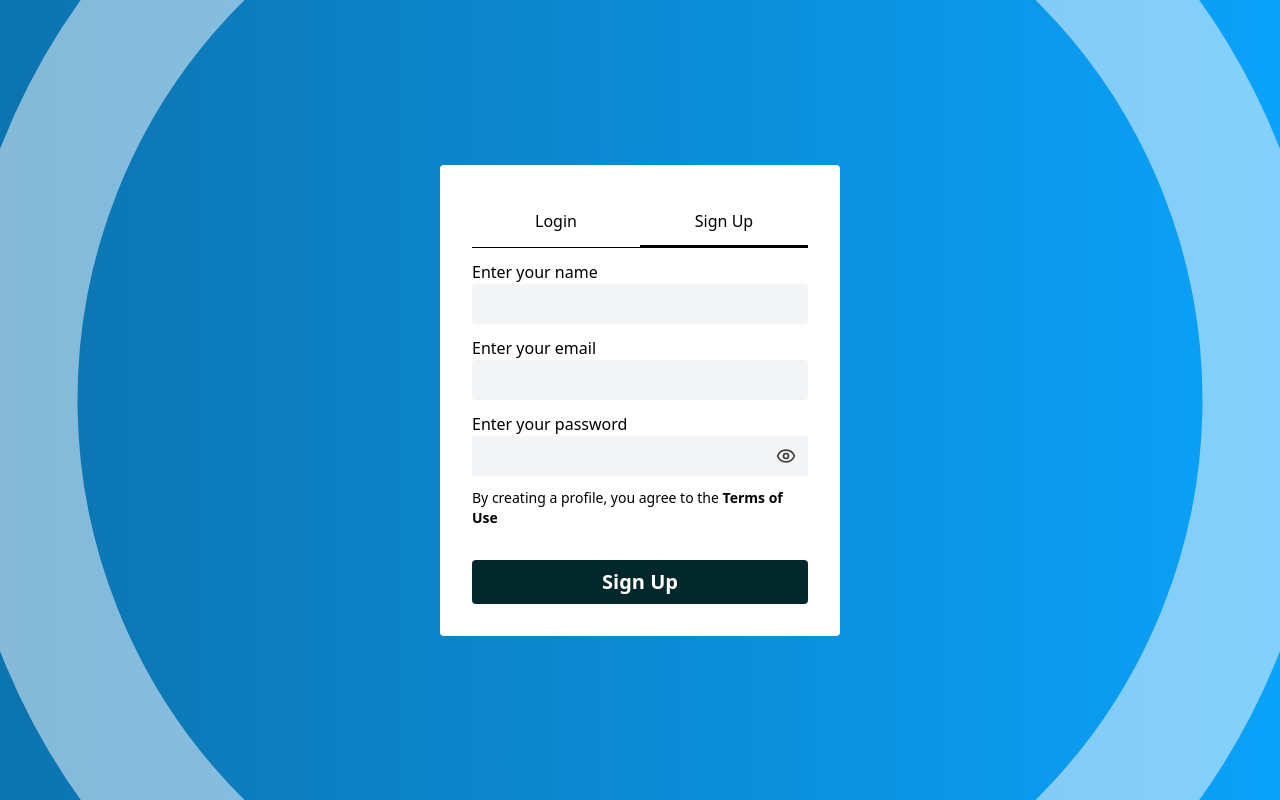
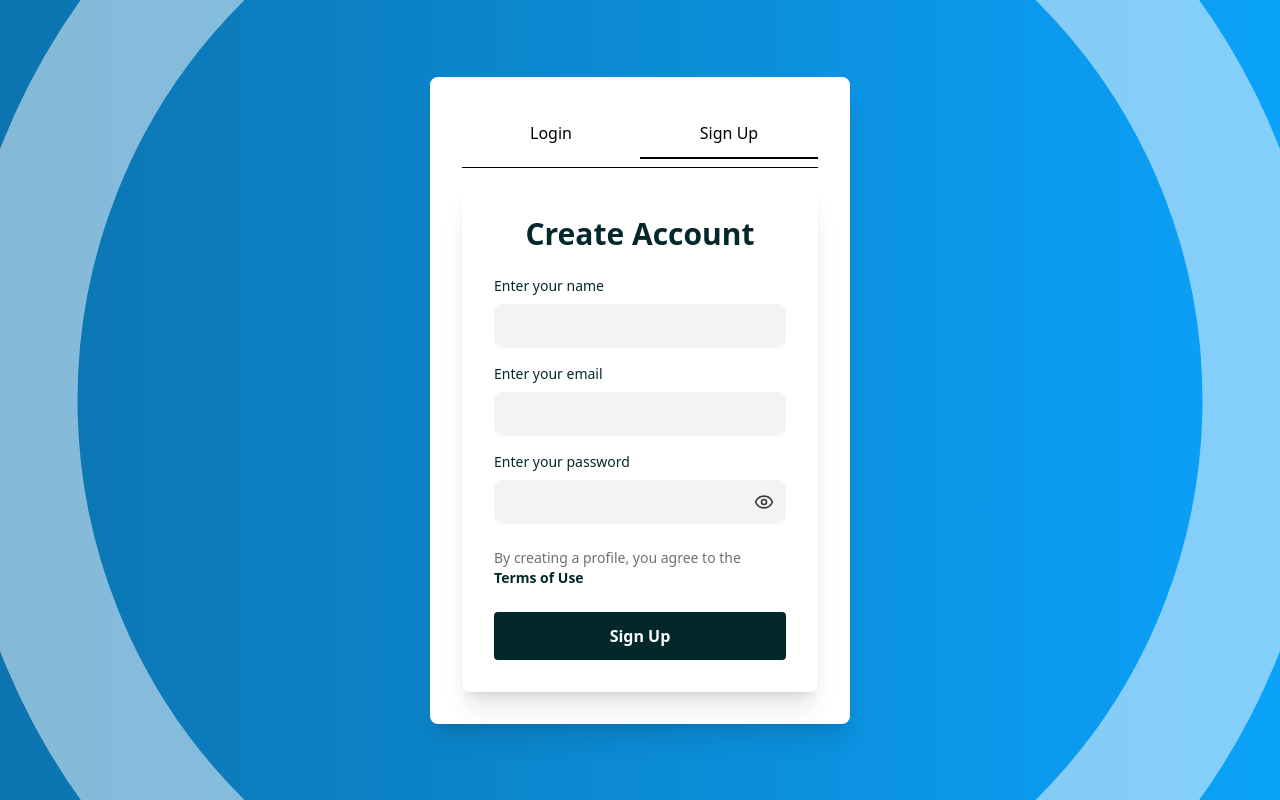
Before and after one commit to yevhenii-kapustian/backendSchoolApp, a Next.js app: page /auth/signup in a window 1280 px wide. Built offline with nearby package versions, Linux system fonts and the light colour scheme.

Commit message:
fixed vercel erros and auth page

```diff
--- a/src/app/auth/layout.tsx
+++ b/src/app/auth/layout.tsx
@@ -1,16 +1,27 @@
 import { Circle } from "lucide-react"
 
-const AuthLayout = ({children}: {children: React.ReactNode}) => {
-    return (
-        <>
-        <div className="w-full h-full relative flex items-center justify-center bg-gradient-to-r from-[#0C74B0] to-[#0AA2FA] overflow-hidden">
-            <div className="z-1">
-                {children}
-            </div>
-            <div className="absolute opacity-50 animate-grow-once"><Circle color="white" size={1500}/></div>
+const AuthLayout = ({ children }: { children: React.ReactNode }) => {
+  return (
+    <div className="min-h-screen w-full relative flex items-center justify-center bg-gradient-to-r from-[#0C74B0] to-[#0AA2FA] overflow-hidden p-4 sm:p-8">
+      {/* Контейнер для формы */}
+      <div className="relative z-10 w-full max-w-[420px] sm:max-w-md md:max-w-lg">
+        {children}
+      </div>
+
+      {/* Фоновые круги */}
+      <div className="absolute top-1/2 left-1/2 -translate-x-1/2 -translate-y-1/2 opacity-50 animate-grow-once pointer-events-none">
+        <div className="hidden lg:block">
+          <Circle color="white" size={1500} />
         </div>
-        </>
-    )
+        <div className="hidden sm:block lg:hidden">
+          <Circle color="white" size={800} />
+        </div>
+        <div className="block sm:hidden">
+          <Circle color="white" size={400} />
+        </div>
+      </div>
+    </div>
+  )
 }
 
 export default AuthLayout
--- a/src/app/auth/login/LoginForm/index.tsx
+++ b/src/app/auth/login/LoginForm/index.tsx
@@ -18,7 +18,7 @@ const LoginForm = () => {
             formState: {errors}
         } = useForm({ resolver: zodResolver(logInSchema)})
 
-    const {mutate, data, error, isPending} = useMutation({
+    const {mutate, data, isPending} = useMutation({
         mutationFn: LogIn
     })
 
@@ -28,24 +28,30 @@ const LoginForm = () => {
 
     return (
         <>
-        <form className="flex flex-col gap-3" onSubmit={handleSubmit(values => mutate(values))}>
-            <fieldset className="flex flex-col">
-                <label htmlFor="email">Email</label>
-                <input className="py-2 px-3 bg-[rgb(242,244,245)] rounded" {...register("email")} type="text" id="email"/>
+        <div className="w-full bg-white rounded-lg shadow-xl p-4 sm:p-6 lg:p-8">
+            <h2 className="text-xl sm:text-2xl lg:text-3xl font-bold text-[#02282C] mb-4 sm:mb-6 text-center">Welcome Back</h2>
+
+            <form className="flex flex-col gap-4" onSubmit={handleSubmit(values => mutate(values))}>
+                <fieldset className="flex flex-col gap-2">
+                    <label htmlFor="email" className="text-sm font-medium text-[#02282C]">Email</label>
+                    <input className="py-2.5 px-4 bg-[rgb(242,244,245)] rounded-lg text-base focus:outline-none focus:ring-2 focus:ring-[#0C74B0] transition-all" {...register("email")} type="text" id="email"/>
                     {errors.email && <ErrorMessage message={errors.email.message!}/>}
                 </fieldset>
 
-             <fieldset className="flex flex-col">
-                <label htmlFor="password">Password</label>
-                  <div className="relative flex items-center bg-[rgb(242,244,245)]">
-                    <input className="w-full py-2 px-3 rounded" type={toShow ? "text" : "password"} {...register("password")} id="password"/>
+                <fieldset className="flex flex-col gap-2">
+                    <label htmlFor="password" className="text-sm font-medium text-[#02282C]">Password</label>
+                    <div className="relative flex items-center bg-[rgb(242,244,245)] rounded-lg">
+                        <input className="w-full py-2.5 px-4 rounded-lg text-base focus:outline-none focus:ring-2 focus:ring-[#0C74B0] transition-all" type={toShow ? "text" : "password"} {...register("password")} id="password"/>
                         <div onClick={handleShowPassword} className="px-3 cursor-pointer"> {toShow ? <EyeOff color="#3B3B3B" size={20} /> : <Eye color="#3B3B3B" size={20}/>} </div>
                     </div>
-                {errors.email && <ErrorMessage message={errors.email.message!}/>}
+                    {errors.password && <ErrorMessage message={errors.password.message!}/>}
                 </fieldset>
-            <button className="mt-5 button-secondary w-full cursor-pointer">{isPending ? "Login is pending" : "Login"}</button>
+
+                <button className="mt-4 button-secondary w-full cursor-pointer py-3 text-base font-semibold">{isPending ? "Logging in..." : "Login"}</button>
             </form>
-        {data?.error && <ErrorMessage message={data.error}/> }
+
+            {data?.error && <div className="mt-4"><ErrorMessage message={data.error}/></div>}
+        </div>
         </>
     )
 }
--- a/src/app/auth/login/page.tsx
+++ b/src/app/auth/login/page.tsx
@@ -3,8 +3,8 @@ import LoginRouter from "./LoginRouter"
 
 const LoginPage  = () => {
     return(
-        <div className="w-[400px] mx-auto p-8 rounded bg-white">
-            <div className="mb-3 flex justify-between border-b">
+        <div className="w-full max-w-[400px] sm:max-w-[420px] bg-white rounded-lg shadow-xl p-6 sm:p-8 mx-auto">
+            <div className="mb-4 flex justify-between border-b pb-2">
                 <LoginRouter/>
             </div>
             <LoginForm/>
--- a/src/app/auth/signup/SignUpForm/index.tsx
+++ b/src/app/auth/signup/SignUpForm/index.tsx
@@ -27,33 +27,42 @@ const SignUpForm = () => {
     }
 
     return (
-        <form className="flex flex-col gap-3" onSubmit={handleSubmit(values => mutate(values))}>
-              <fieldset className="flex flex-col">
-                <label htmlFor="username">Enter your name</label>
-                <input className="py-2 px-3 bg-[rgb(242,244,245)] rounded" type="text" {...register("username")} id="username"/>
+        <>
+        <div className="w-full bg-white rounded-lg shadow-xl p-4 sm:p-6 lg:p-8">
+            <h2 className="text-xl sm:text-2xl lg:text-3xl font-bold text-[#02282C] mb-4 sm:mb-6 text-center">Create Account</h2>
+
+            <form className="flex flex-col gap-4" onSubmit={handleSubmit(values => mutate(values))}>
+                <fieldset className="flex flex-col gap-2">
+                    <label htmlFor="username" className="text-sm font-medium text-[#02282C]">Enter your name</label>
+                    <input className="py-2.5 px-4 bg-[rgb(242,244,245)] rounded-lg text-base focus:outline-none focus:ring-2 focus:ring-[#0C74B0] transition-all" type="text" {...register("username")} id="username"/>
                     {errors.username && <ErrorMessage message={errors.username.message!}/> }
                 </fieldset>
 
-            <fieldset className="flex flex-col">
-                <label htmlFor="email">Enter your email</label>
-                <input className="py-2 px-3 bg-[rgb(242,244,245)] rounded" type="text" {...register("email")} id="email"/>
+                <fieldset className="flex flex-col gap-2">
+                    <label htmlFor="email" className="text-sm font-medium text-[#02282C]">Enter your email</label>
+                    <input className="py-2.5 px-4 bg-[rgb(242,244,245)] rounded-lg text-base focus:outline-none focus:ring-2 focus:ring-[#0C74B0] transition-all" type="text" {...register("email")} id="email"/>
                     {errors.email && <ErrorMessage message={errors.email.message!}/> }
                 </fieldset>
 
-             <fieldset className="flex flex-col">
-                <label htmlFor="password">Enter your password</label>
-                <div className="relative flex items-center bg-[rgb(242,244,245)]">
-                    <input className="w-full py-2 px-3 rounded" type={toShow ? "text" : "password"} {...register("password")} id="password"/>
+                <fieldset className="flex flex-col gap-2">
+                    <label htmlFor="password" className="text-sm font-medium text-[#02282C]">Enter your password</label>
+                    <div className="relative flex items-center bg-[rgb(242,244,245)] rounded-lg">
+                        <input className="w-full py-2.5 px-4 rounded-lg text-base focus:outline-none focus:ring-2 focus:ring-[#0C74B0] transition-all" type={toShow ? "text" : "password"} {...register("password")} id="password"/>
                         <div onClick={handleShowPassword} className="px-3 cursor-pointer"> {toShow ? <EyeOff color="#3B3B3B" size={20} /> : <Eye color="#3B3B3B" size={20}/>} </div>
                     </div>
                     {errors.password && <ErrorMessage message={errors.password.message!}/> }
                 </fieldset>
-            <div className="text-sm">
-                By creating a profile, you agree to the <span className="font-bold">Terms of Use</span>
+
+                <div className="text-xs sm:text-sm text-[#6f6f6f] mt-2">
+                    By creating a profile, you agree to the <span className="font-bold text-[#02282C]">Terms of Use</span>
                 </div>
-            <button className="mt-5 button-secondary w-full cursor-pointer">{isPending ? "Sign Up is pending" : "Sign Up"}</button>
-            {error && <ErrorMessage message={error.message}/> }
+
+                <button className="mt-2 button-secondary w-full cursor-pointer py-3 text-base font-semibold">{isPending ? "Creating account..." : "Sign Up"}</button>
             </form>
+
+            {error && <div className="mt-4"><ErrorMessage message={error.message}/></div>}
+        </div>
+        </>
     )
 }
 
--- a/src/app/auth/signup/page.tsx
+++ b/src/app/auth/signup/page.tsx
@@ -5,11 +5,11 @@ import SignUpRouter from "./SignUpRouter"
 
 const SignUpPage  = () => {
     return(
-        <div className="w-[400px] mx-auto p-8 rounded bg-white">
-            <div className="mb-3 flex justify-between border-b">
-                <SignUpRouter/>
+        <div className="w-full max-w-[400px] sm:max-w-[420px] bg-white rounded-lg shadow-xl p-6 sm:p-8 mx-auto">
+            <div className="mb-4 flex justify-between border-b pb-2">
+                <SignUpRouter />
             </div>
-            <SignUpForm/>
+            <SignUpForm />
         </div>
     )
 }
--- a/src/app/globals.css
+++ b/src/app/globals.css
@@ -14,8 +14,6 @@ html, body {
 }
 
 body {
-    display: flex;
-    flex-direction: column;
     background-color: #F2F4F5;
 }
 
--- a/src/components/Footer/index.tsx
+++ b/src/components/Footer/index.tsx
@@ -8,7 +8,7 @@ const Footer = () => {
             <div className="w-180 m-auto flex flex-col items-center max-[800px]:w-full">
                 <Logo textColor="#02282C" fontSize="46px"/>
                 <p className="mt-7 text-center text-sm text-[#02282C]">
-                    All online classifieds in Sweden on YEV - you'll find what you're looking for here! By clicking the "Create Post" button, you can post an ad on any topic quickly and easily. With YEV, you can buy or sell virtually anything.
+                    All online classifieds in Sweden on YEV - {`you'll`} find what {`you're`} looking for here! By clicking the {'"Create Post"'} button, you can post an ad on any topic quickly and easily. With YEV, you can buy or sell virtually anything.
                 </p>
 
                 <div className="mt-7 flex flex-col items-center">
--- a/src/components/PromotionSection/index.tsx
+++ b/src/components/PromotionSection/index.tsx
@@ -6,7 +6,7 @@ const PromotionSection = () => {
         <section className="mt-10 py-2 px-4 flex justify-center items-center gap-15 bg-[#02282c] max-lg:flex-col max-lg:gap-5 max-lg:py-10">
             <Image src="/graph.svg" alt="" width={500} height={500} className="w-35 max-lg:w-50" />
             <div className="text-white max-lg:w-80">
-                <h4 className="opacity-70 max-lg:text-center">Check out all of YEV's amazing offerings</h4>
+                <h4 className="opacity-70 max-lg:text-center">Check out all of {`YEV's`} amazing offerings</h4>
                 <p className="text-xl font-bold max-lg:text-center">Create, publish, and promote your posts with just a few clicks</p>
             </div>
             <Link href="/create" className="py-3 px-6 text-sm text-[#02282C] font-bold bg-white rounded transition-all duration-200 hover:opacity-80">Create Post</Link>
```
Lines whose indentation alone changed are shown as unchanged.
